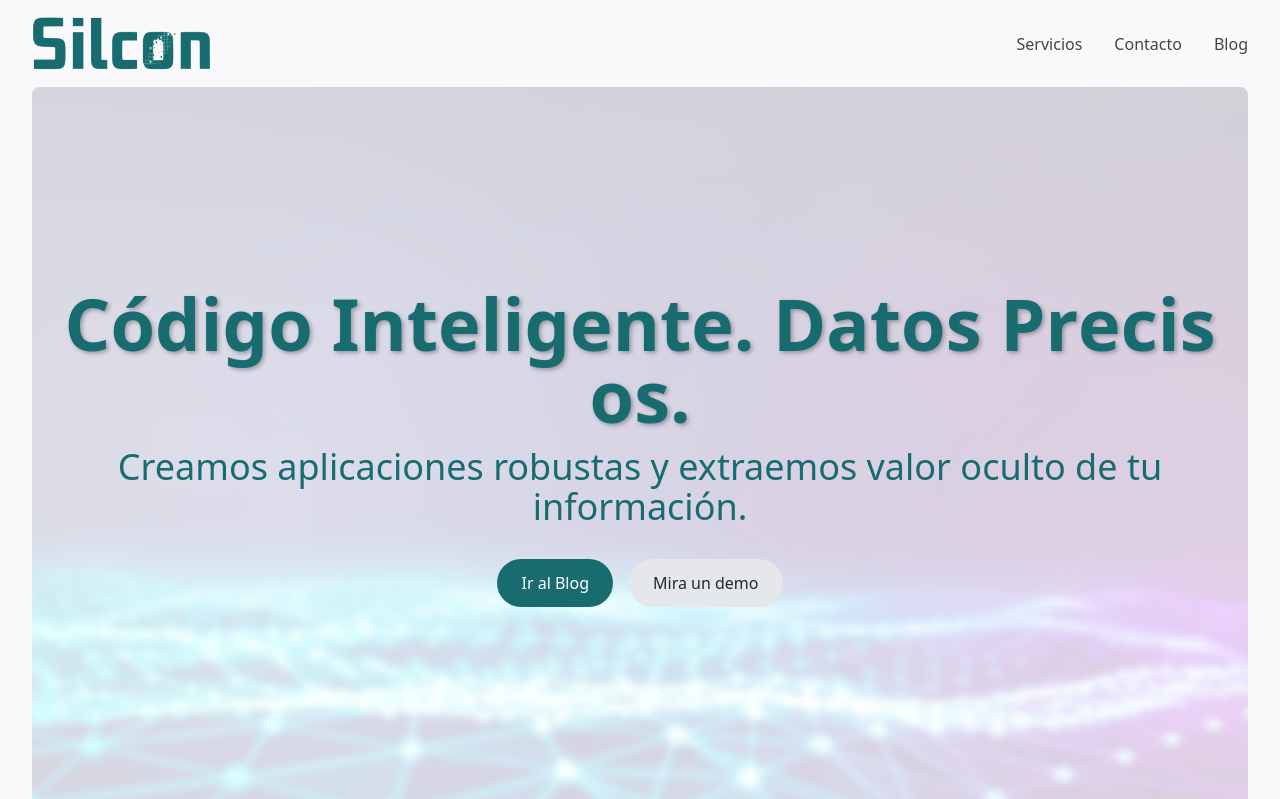
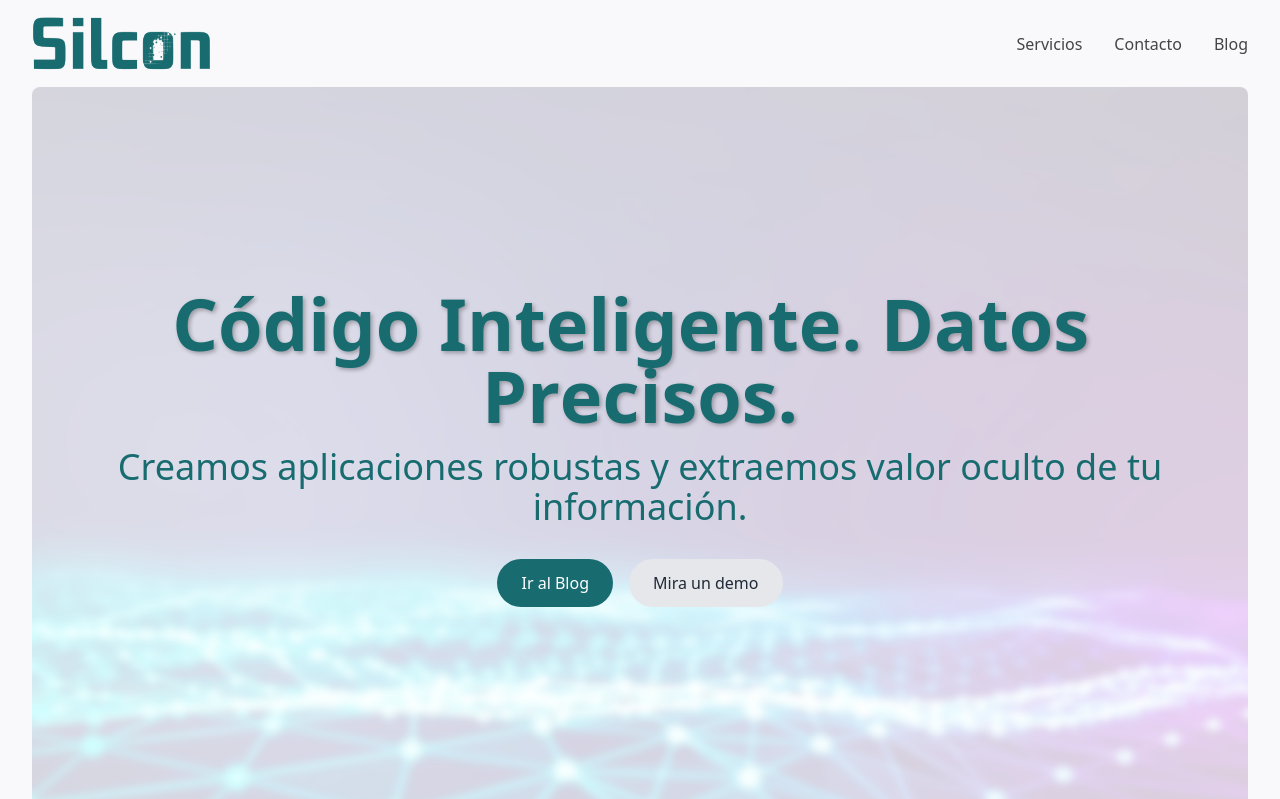
Before and after one commit to guitarvistor/guitarvistor.github.io, a Next.js app: page / in a window 1280 px wide. Shown: the top 799 px of the page. Built offline with nearby package versions, Linux system fonts and the light colour scheme.

Commit message:
correción texto para móvil

```diff
--- a/src/app/page.tsx
+++ b/src/app/page.tsx
@@ -40,8 +40,8 @@ export default function Home() {
             }}
           >
             <div className="py-10 px-4">
-              <CascadingText text="Código Inteligente. Datos Precisos." className="text-7xl font-bold mb-4 text-accent [text-shadow:2px_2px_4px_rgba(0,0,0,0.3)]" />
-              <p className="text-4xl mb-8 text-accent">Creamos aplicaciones robustas y extraemos valor oculto de tu información.</p>
+              <CascadingText text="Código Inteligente. Datos Precisos." className="text-5xl md:text-6xl lg:text-7xl font-bold mb-4 text-accent [text-shadow:2px_2px_4px_rgba(0,0,0,0.3)]" />
+              <p className="text-2xl md:text-3xl lg:text-4xl mb-8 text-accent">Creamos aplicaciones robustas y extraemos valor oculto de tu información.</p>
               <div className="flex justify-center space-x-4">
                 <a href="/blog" className="bg-accent text-white py-3 px-6 rounded-full hover:bg-opacity-90 transition-all">Ir al Blog</a>
                 <a href="https://www.youtube.com/watch?v=KJG0maOX1ys&list=RDKJG0maOX1ys&start_radio=1" target="_blank" rel="noopener noreferrer" className="bg-gray-200 text-gray-800 py-3 px-6 rounded-full hover:bg-accent hover:text-white transition-all">Mira un demo</a>
--- a/src/components/CascadingText.tsx
+++ b/src/components/CascadingText.tsx
@@ -8,49 +8,45 @@ interface CascadingTextProps {
 }
 
 const CascadingText: React.FC<CascadingTextProps> = ({ text, className }) => {
-  const letters = Array.from(text);
+  const words = text.split(' ');
 
-  const containerVariants = {
-    hidden: { opacity: 0 },
-    visible: (i = 1) => ({
-      opacity: 1,
-      transition: { staggerChildren: 0.03, delayChildren: 0.04 * i },
-    }),
-  };
-
-  const childVariants = {
-    visible: {
+  const variants = {
+    hidden: { opacity: 0, y: 20 },
+    visible: (i: number) => ({
       opacity: 1,
       y: 0,
       transition: {
+        delay: i * 0.03,
         type: 'spring',
         damping: 12,
         stiffness: 100,
       },
-    },
-    hidden: {
-      opacity: 0,
-      y: 20,
-      transition: {
-        type: 'spring',
-        damping: 12,
-        stiffness: 100,
-      },
-    },
+    }),
   };
+
+  let i = 0;
 
   return (
     <motion.h1
       className={className}
-      variants={containerVariants}
       initial="hidden"
       animate="visible"
       style={{ display: 'flex', flexWrap: 'wrap', justifyContent: 'center' }}
     >
-      {letters.map((letter, index) => (
-        <motion.span key={index} variants={childVariants}>
-          {letter === ' ' ? '\u00A0' : letter}
-        </motion.span>
+      {words.map((word, wordIndex) => (
+        <span key={wordIndex} style={{ display: 'inline-flex' }}>
+          {Array.from(word).map((letter, letterIndex) => (
+            <motion.span key={letterIndex} custom={i++} variants={variants}>
+              {letter}
+            </motion.span>
+          ))}
+          {wordIndex < words.length - 1 && (
+            <motion.span custom={i++} variants={variants}>
+              {/* Using a non-breaking space */}
+              {'\u00A0'}
+            </motion.span>
+          )}
+        </span>
       ))}
     </motion.h1>
   );
```
